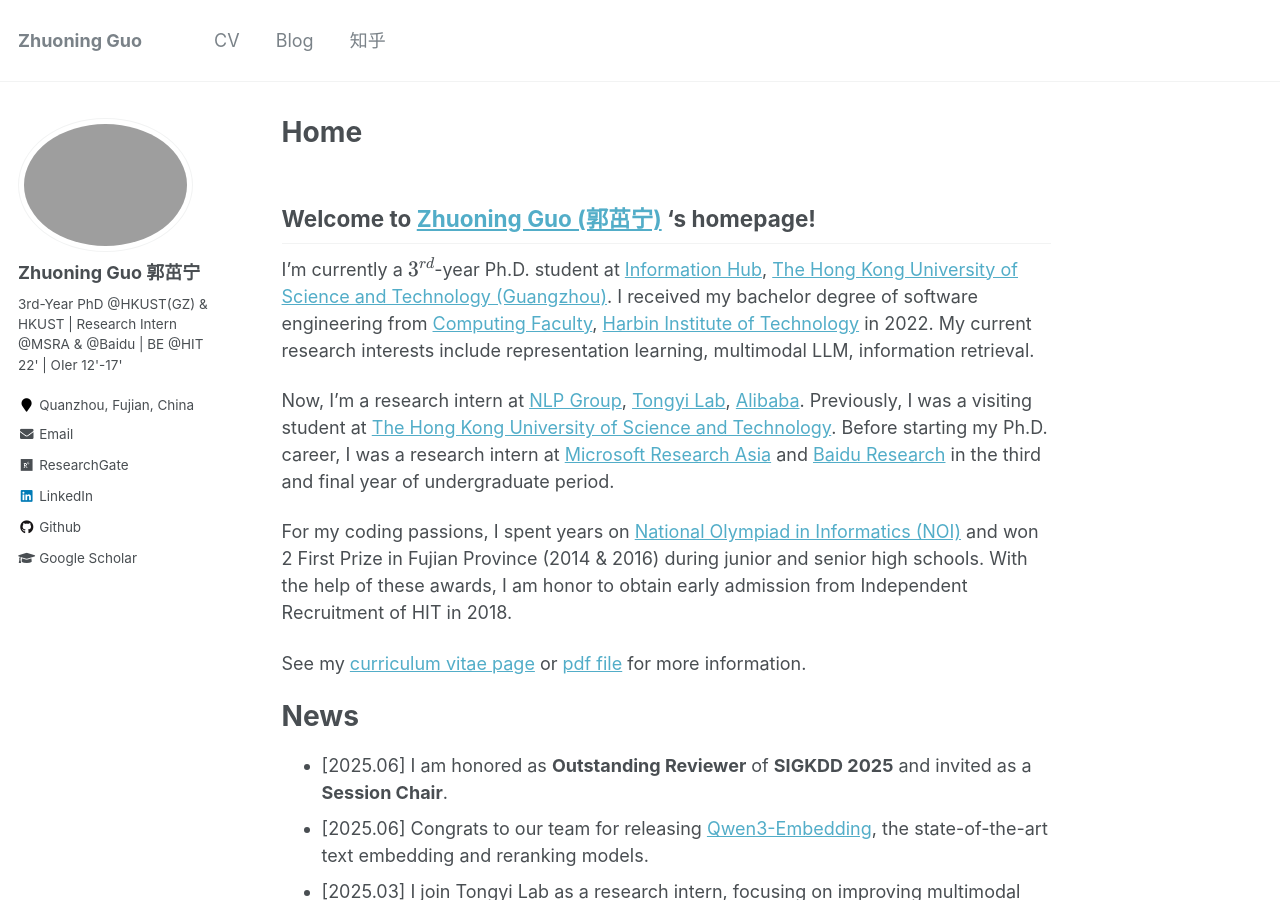
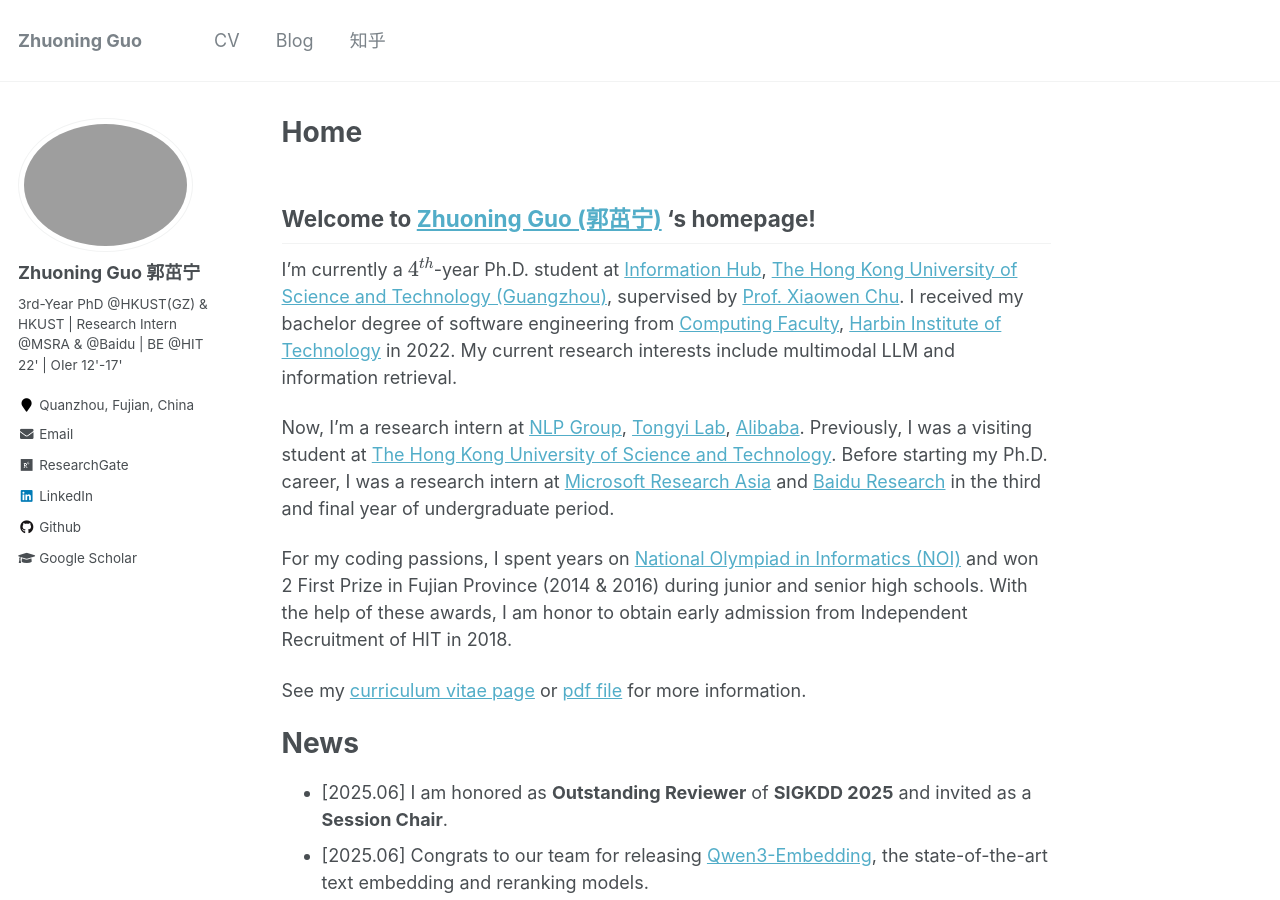
Before and after one commit to gzn00417/gzn00417.github.io, a Jekyll site: the page built from _pages/about.md, in a window 1280 px wide and 900 px high. Built offline with Jekyll 4.4.1, drawn with Linux system fonts in a browser that asks for light colours; formulas are drawn with MathJax 3; some of the changed text lies outside the part shown.

Commit message:
update at 25FALL

```diff
--- a/_pages/about.md
+++ b/_pages/about.md
@@ -10,7 +10,7 @@
 
 ## Welcome to [Zhuoning Guo (郭茁宁)](https://gzn00417.github.io/) 's homepage!
 
-I'm currently a $3^{rd}$-year Ph.D. student at [Information Hub](https://infh.hkust-gz.edu.cn/en), [The Hong Kong University of Science and Technology (Guangzhou)](https://hkust-gz.edu.cn/). I received my bachelor degree of software engineering from [Computing Faculty](http://cs.hit.edu.cn/), [Harbin Institute of Technology](http://www.hit.edu.cn/) in 2022. My current research interests include representation learning, multimodal LLM, information retrieval.
+I'm currently a $4^{th}$-year Ph.D. student at [Information Hub](https://infh.hkust-gz.edu.cn/en), [The Hong Kong University of Science and Technology (Guangzhou)](https://hkust-gz.edu.cn/), supervised by [Prof. Xiaowen Chu](https://sites.google.com/view/chuxiaowen). I received my bachelor degree of software engineering from [Computing Faculty](http://cs.hit.edu.cn/), [Harbin Institute of Technology](http://www.hit.edu.cn/) in 2022. My current research interests include multimodal LLM and information retrieval.
 
 Now, I'm a research intern at [NLP Group](https://huggingface.co/Alibaba-NLP), [Tongyi Lab](https://tongyi.aliyun.com), [Alibaba](https://www.alibabagroup.com/). Previously, I was a visiting student at [The Hong Kong University of Science and Technology](https://hkust.edu.hk/). Before starting my Ph.D. career, I was a research intern at [Microsoft Research Asia](https://www.msra.cn/) and [Baidu Research](http://research.baidu.com/) in the third and final year of undergraduate period.
 
```
Also changed, not shown: other parts of _pages/about.md (+1 -1 lines), _pages/cv.md (+1 -1 lines).
